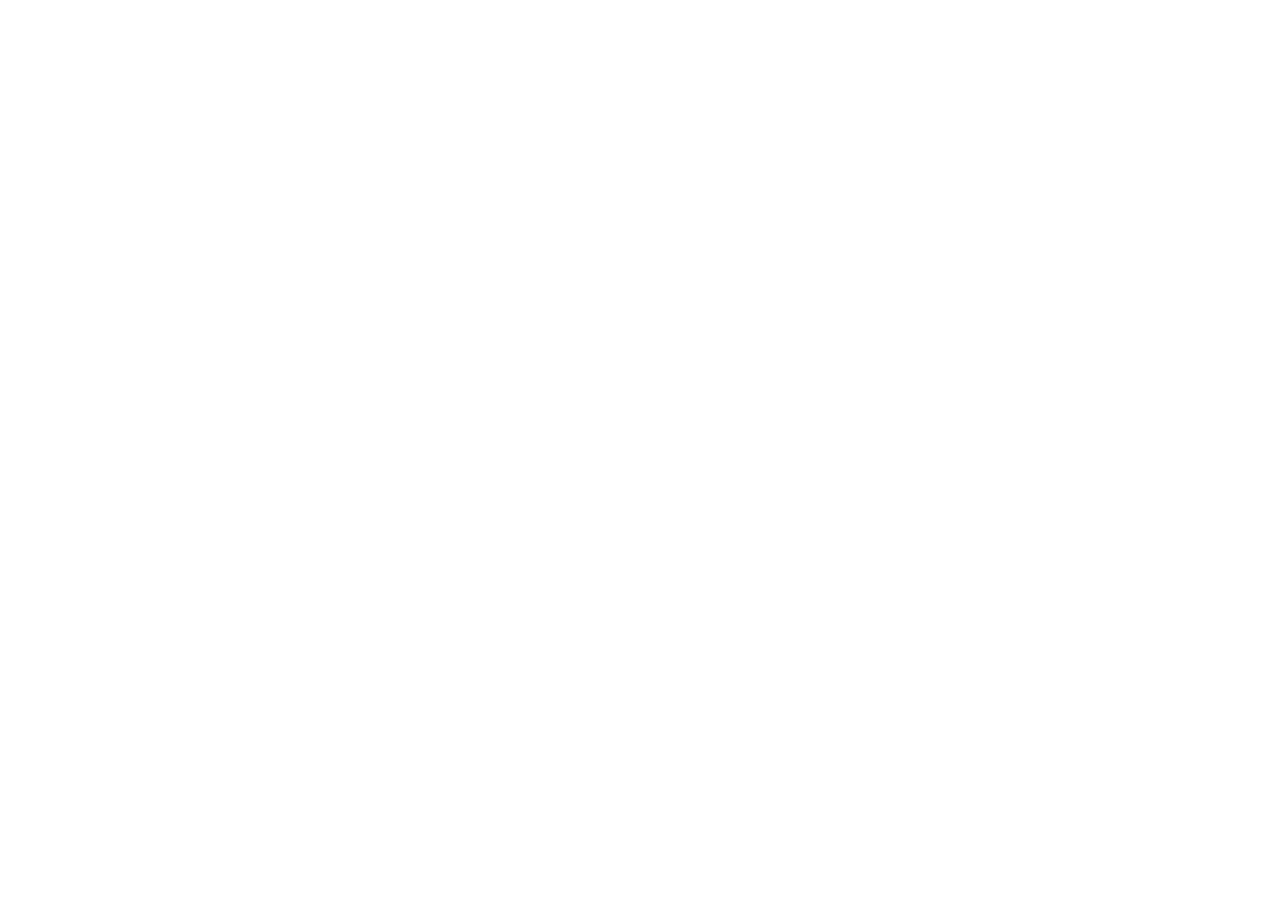
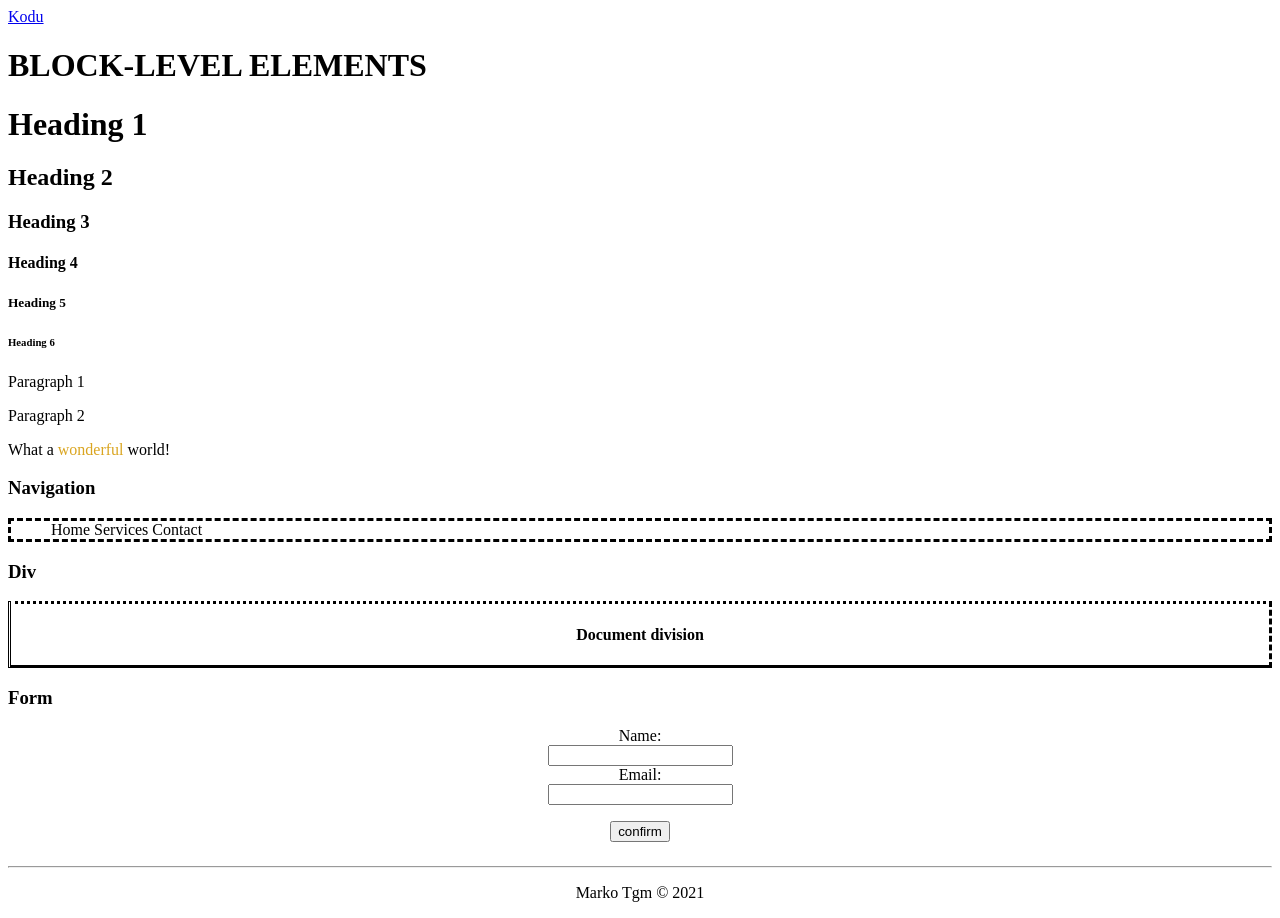
Before and after one commit to Markoets/Week2-BoxModel, a plain HTML site: page block.html in a window 1280 px wide. Before the commit the page ends 800 px from the top, so only its background shows below. Drawn offline with Linux system fonts and the light colour scheme.

Commit message:
Added block-level

```diff
--- a/block.html
+++ b/block.html
@@ -0,0 +1,59 @@
+<!DOCTYPE html>
+<html lang="en">
+<head>
+    <meta charset="UTF-8">
+    <meta name="viewport" content="width=device-width, initial-scale=1.0">
+    <title>Block-Level Element</title>
+</head>
+<body>
+    <a href="index.html">Kodu</a>
+
+    <h1 style="text-transform: uppercase;">Block-Level Elements</h1>
+
+    <h1>Heading 1</h1>
+
+    <h2>Heading 2</h2>
+
+    <h3>Heading 3</h3>
+
+    <h4>Heading 4</h4>
+
+    <h5>Heading 5</h5>
+
+    <h6>Heading 6</h6>
+
+    <p>Paragraph 1</p>
+
+    <p>Paragraph 2</p>
+
+    <p>What a <span style="color: goldenrod;" >wonderful </span>world!</p>
+
+        <h3>Navigation </h3>
+    <nav>
+        <ul style="border-style:dashed ;">
+            <li style="display: inline-block;">Home</li>
+            <li style="display: inline-block;">Services</li>
+            <li style="display: inline-block;">Contact</li>
+        </ul>
+    </nav>
+
+    <h3>Div</h3>
+    <div style="border-style: dotted dashed solid double ; text-align: center;">
+        <h4>Document division </h4>
+    </div>
+
+    <h3>Form</h3>
+    <form action=""style="text-align:center;">
+        <label for="name">Name:</label>
+        <input type="text" id="name" style="display: block; margin: 0 auto;">
+        <label for="name">Email:</label>
+        <input type="email"id="email"style="display: block; margin: 0 auto;">
+        <button style="margin: 1rem;">confirm</button>
+    </form>
+    <hr>
+    <footer style="text-align: center;">
+        <p>Marko Tgm &#169; 2021</p>
+    </footer>
+
+</body>
+</html>
```
Also changed, not shown: inline.html (+17 -0 lines), img/dog.jpg (added).
